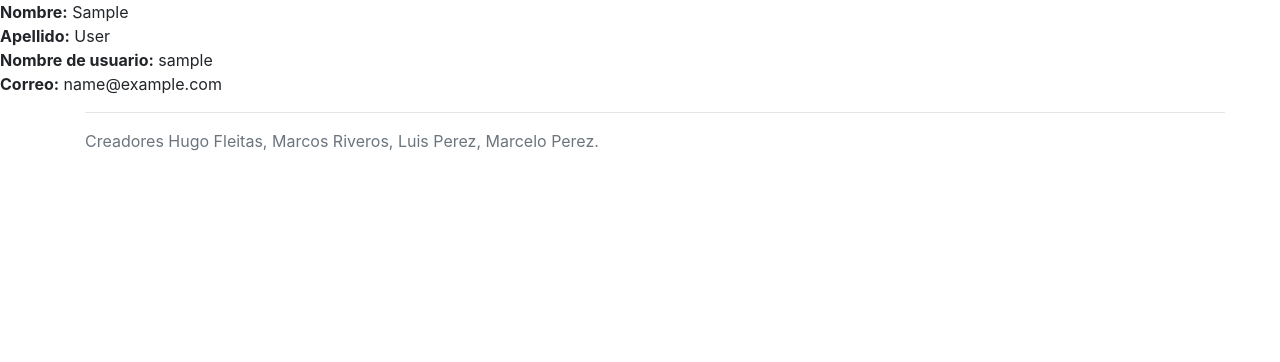
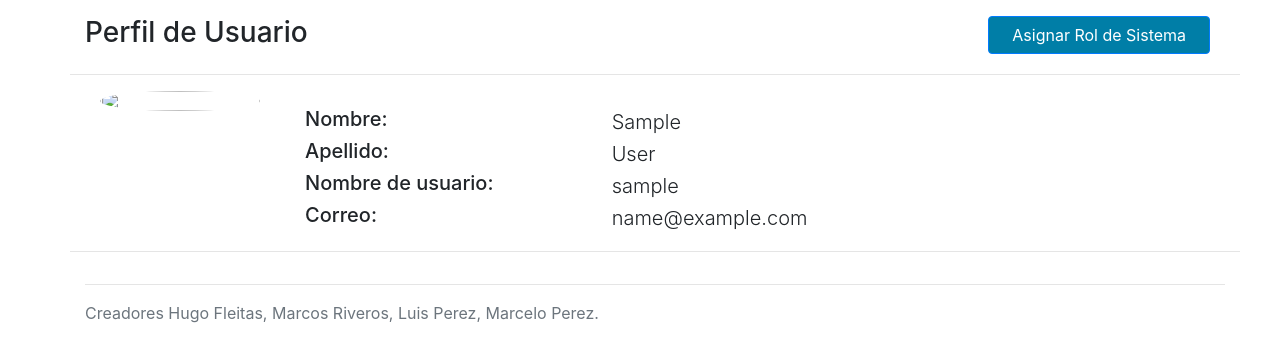
Before and after one commit to marceperez99/proyecto_is2, a Django app: page /usuario/1/ in a window 1280 px wide. Shown: the part 58-420 px from the top of the page. Run offline with Django 3.2, Linux system fonts and the light colour scheme; the visitor is signed in with stand-in values (Sample User, id 1); data comes from the database, SQL or seed files in the repository; some libraries are stand-ins or nearby versions.

Commit message:
Agrega estilos a perfil de un usuario

```diff
--- a/usuario/templates/usuario/usuario.html
+++ b/usuario/templates/usuario/usuario.html
@@ -1,13 +1,29 @@
 {% extends 'base.html'%}
-{% block title %}Menu Principal{%endblock title%}
+{% block title %}Perfil de Usuario{%endblock title%}
 {% block content %}
-{% include 'navBar.html' %}
+    {% include 'navBar.html' %}
+    <div class="container mt-3">
+        <div class="row">
+            <h3 class="col-12 col-sm-5">Perfil de Usuario</h3>
+            <div class="col-12 col-sm-7">
+                <div class="row">
+                    <a href="#"
+                       class="btn btn-primary bg-color-accent mx-auto ml-sm-auto mr-sm-0 col-10 col-sm-4">
+                        Asignar Rol de Sistema
+                    </a>
+                </div>
 
-
-<b>Nombre:</b> {{usuario.first_name}}<br>
-<b>Apellido:</b> {{usuario.last_name}}<br>
-<b>Nombre de usuario:</b> {{usuario.username}}<br>
-<b>Correo:</b> {{usuario.email}}<br>
-
+            </div>
+            <hr class="col-12">
+            <img src="{{ usuario.socialaccount_set.all.0.get_avatar_url }}" class="col-10 mx-auto col-sm-2 rounded-circle">
+            <div class="col-12 col-sm-10 mt-3 row">
+                <h5 class="col-4 ">Nombre:</h5><span class="col-8 lead">{{usuario.first_name}}</span>
+                <h5 class="col-4">Apellido:</h5><span class="col-8 lead">{{usuario.last_name}}</span>
+                <h5 class="col-4">Nombre de usuario:</h5><span class="col-8 lead">{{usuario.username}}</span>
+                <h5 class="col-4">Correo:</h5><span class="col-8 lead">{{usuario.email}}</span>
+            </div>
+            <hr class="col-12">
+        </div>
+    </div>
 
 {% endblock %}
```
